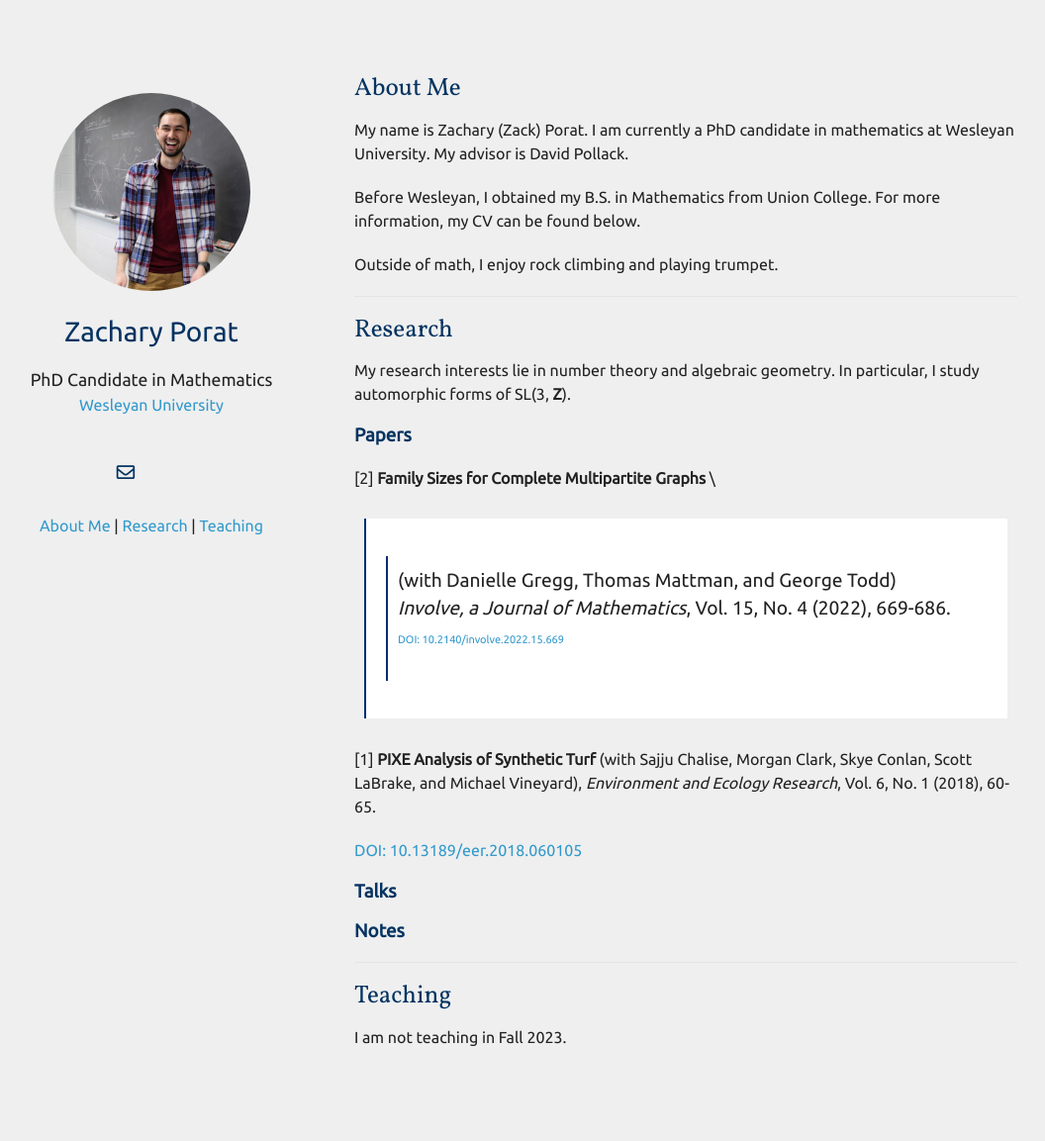
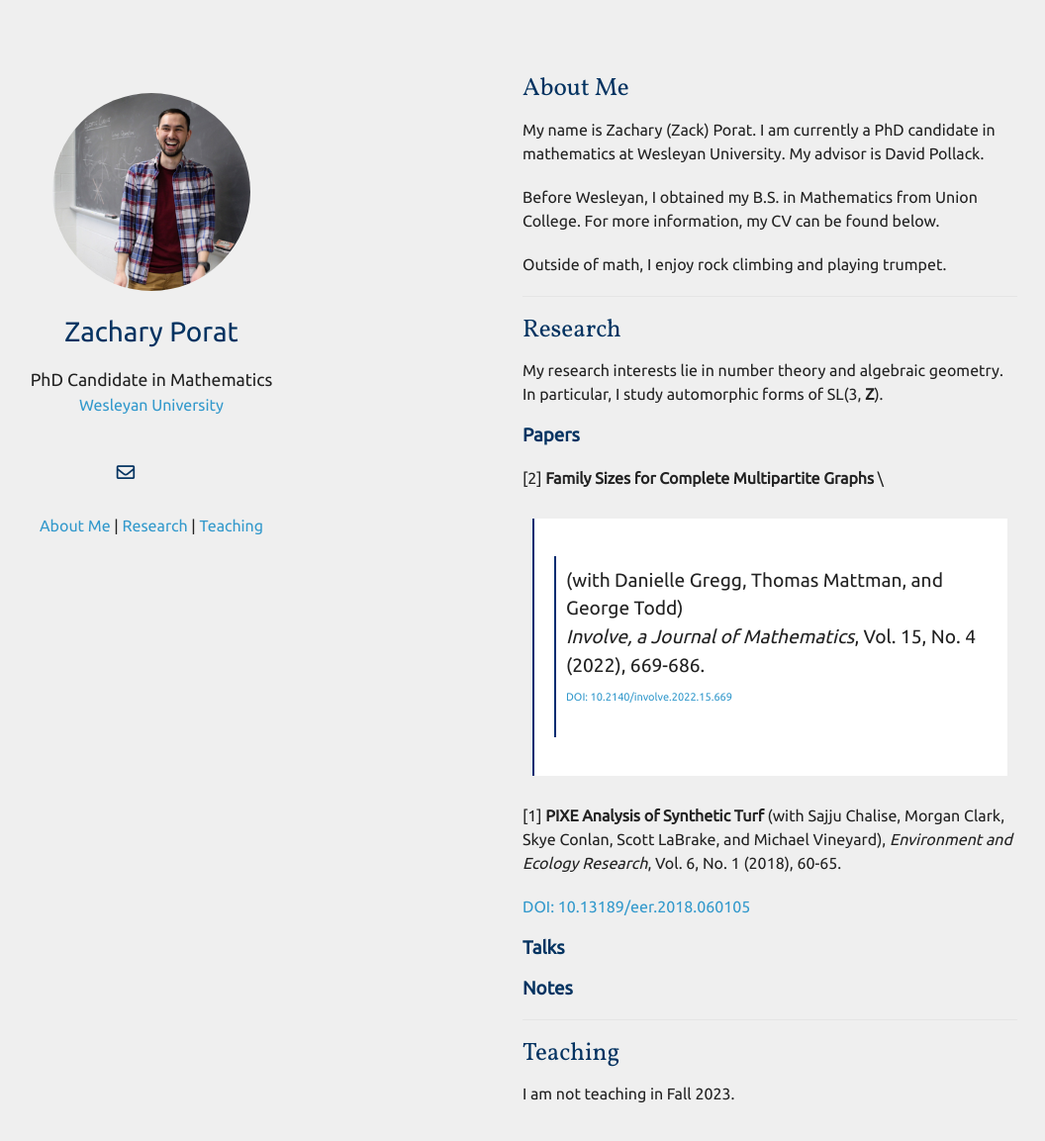
Before and after one commit to zporat/zporat.github.io, a Jekyll site: the page built from index.md, in a window 1280 px wide and 1211 px high. Shown: the top 1153 px of the window at 99% size, without its empty margins (112-1168 px from the left). Built offline with Jekyll 4.4.1, drawn with Linux system fonts in a browser that asks for light colours; nearby versions of some CDN libraries; a style sheet for code colours, icons or effects is not loaded; our own code applies the rules of GitHub Pages for plain Markdown files.

Commit message:
Update minimal-light-no-dark-mode.scss

```diff
--- a/_sass/minimal-light-no-dark-mode.scss
+++ b/_sass/minimal-light-no-dark-mode.scss
@@ -351,7 +351,7 @@ header ul a strong {
 }
 
 section {
-  width:670px;
+  width:500px;
   float:right;
   padding-top:1.0em;
   padding-bottom:50px;
@@ -514,3 +514,8 @@ footer {
   display:none;
   font-family: monospace;
 }
+
+aside {
+  width:250px;
+  float:right;
+}
```
